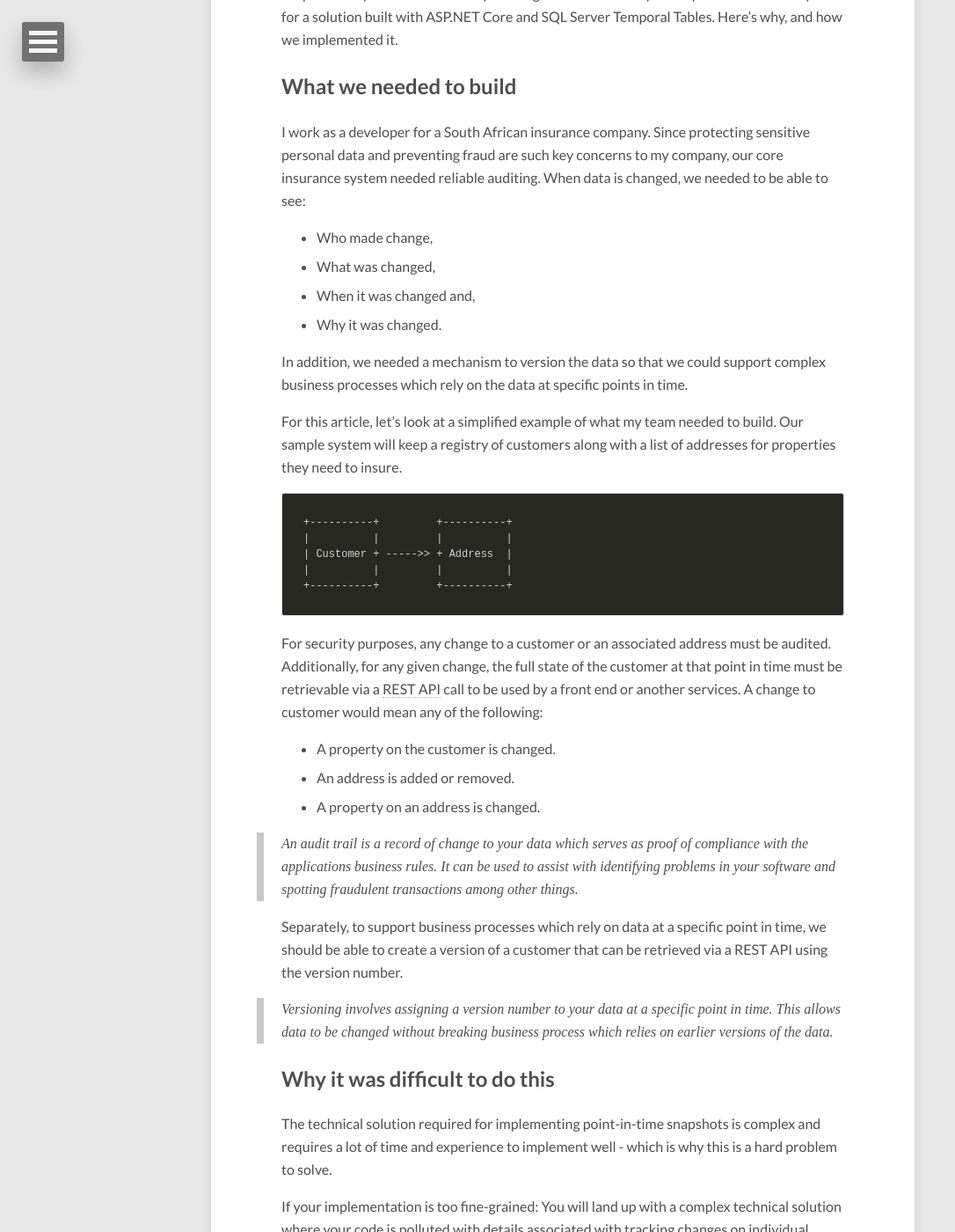
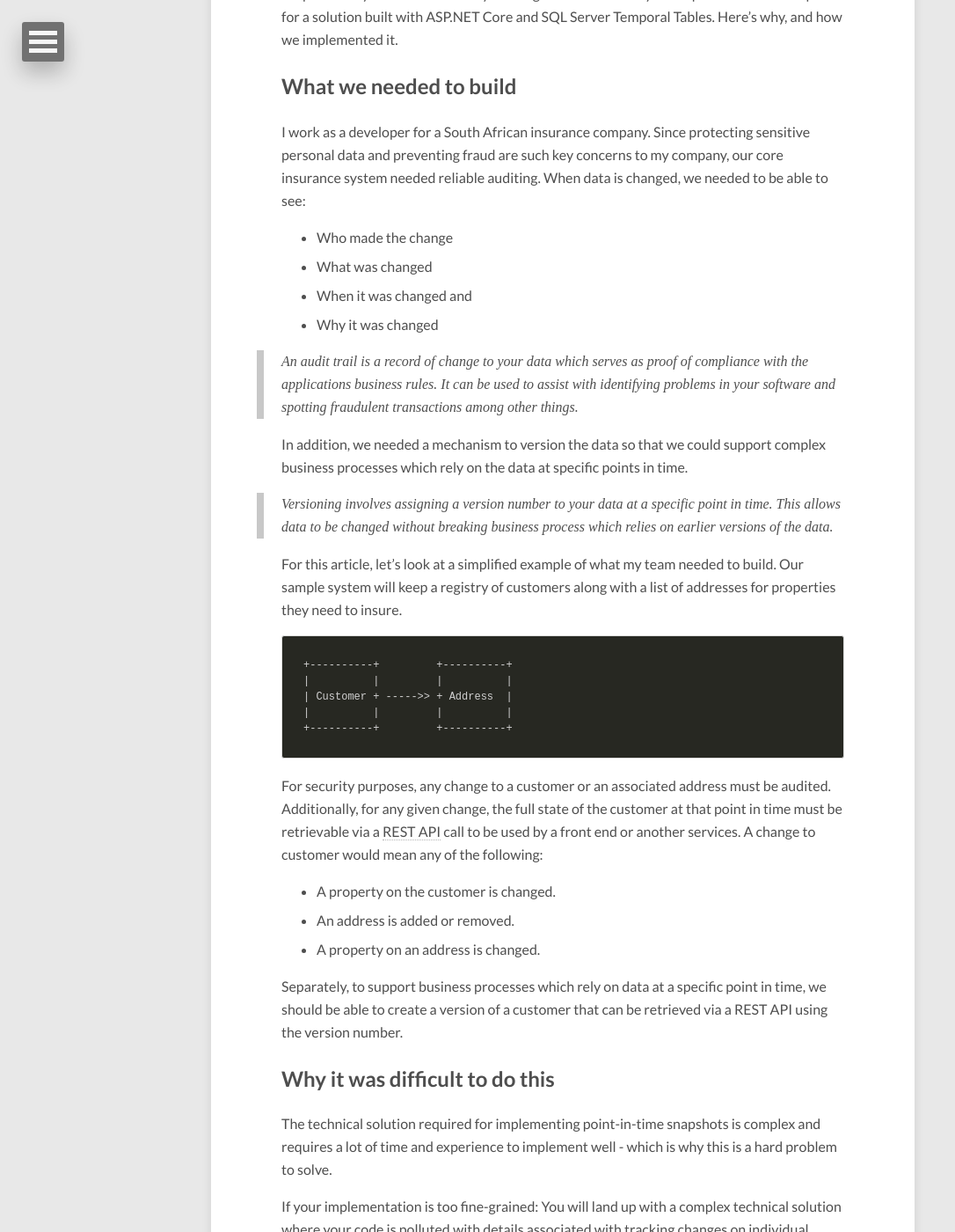
Before and after one commit to RossJayJones/rossjayjones.github.io, a Jekyll site: the page built from _posts/2018-11-13-first-class- versioning-and-auditing-with-sql-temporal-tables.md, in a window 1280 px wide and 1400 px high, scrolled down 651 px. Shown: the whole window at 88% size, without its empty margins (0-1086 px from the left). Built offline with Jekyll 4.4.1, drawn with Linux system fonts in a browser that asks for light colours; nearby versions of some CDN libraries; part of the change alters nothing that is shown.

Commit message:
Fix flow

```diff
--- a/_posts/2018-11-13-first-class- versioning-and-auditing-with-sql-temporal-tables.md
+++ b/_posts/2018-11-13-first-class- versioning-and-auditing-with-sql-temporal-tables.md
@@ -13,12 +13,16 @@ Inevitably when building enterprise software you will be required to implement a
 
 I work as a developer for a South African insurance company. Since protecting sensitive personal data and preventing fraud are such key concerns to my company, our core insurance system needed reliable auditing. When data is changed, we needed to be able to see:
 
-- Who made change,
-- What was changed,
-- When it was changed and,
-- Why it was changed.
+- Who made the change
+- What was changed
+- When it was changed and
+- Why it was changed
+
+> An audit trail is a record of change to your data which serves as proof of compliance with the applications business rules. It can be used to assist with identifying problems in your software and spotting fraudulent transactions among other things.
 
 In addition, we needed a mechanism to version the data so that we could support complex business processes which rely on the data at specific points in time.
+
+> Versioning involves assigning a version number to your data at a specific point in time. This allows data to be changed without breaking business process which relies on earlier versions of the data.
 
 For this article, let's look at a simplified example of what my team needed to build. Our sample system will keep a registry of customers along with a list of addresses for properties they need to insure.
 
@@ -36,11 +40,7 @@ For security purposes, any change to a customer or an associated address must be
 - An address is added or removed.
 - A property on an address is changed.
 
-> An audit trail is a record of change to your data which serves as proof of compliance with the applications business rules. It can be used to assist with identifying problems in your software and spotting fraudulent transactions among other things.
-
 Separately, to support business processes which rely on data at a specific point in time, we should be able to create a version of a customer that can be retrieved via a REST API using the version number.
-
-> Versioning involves assigning a version number to your data at a specific point in time. This allows data to be changed without breaking business process which relies on earlier versions of the data.
 
 ## Why it was difficult to do this
 
```
